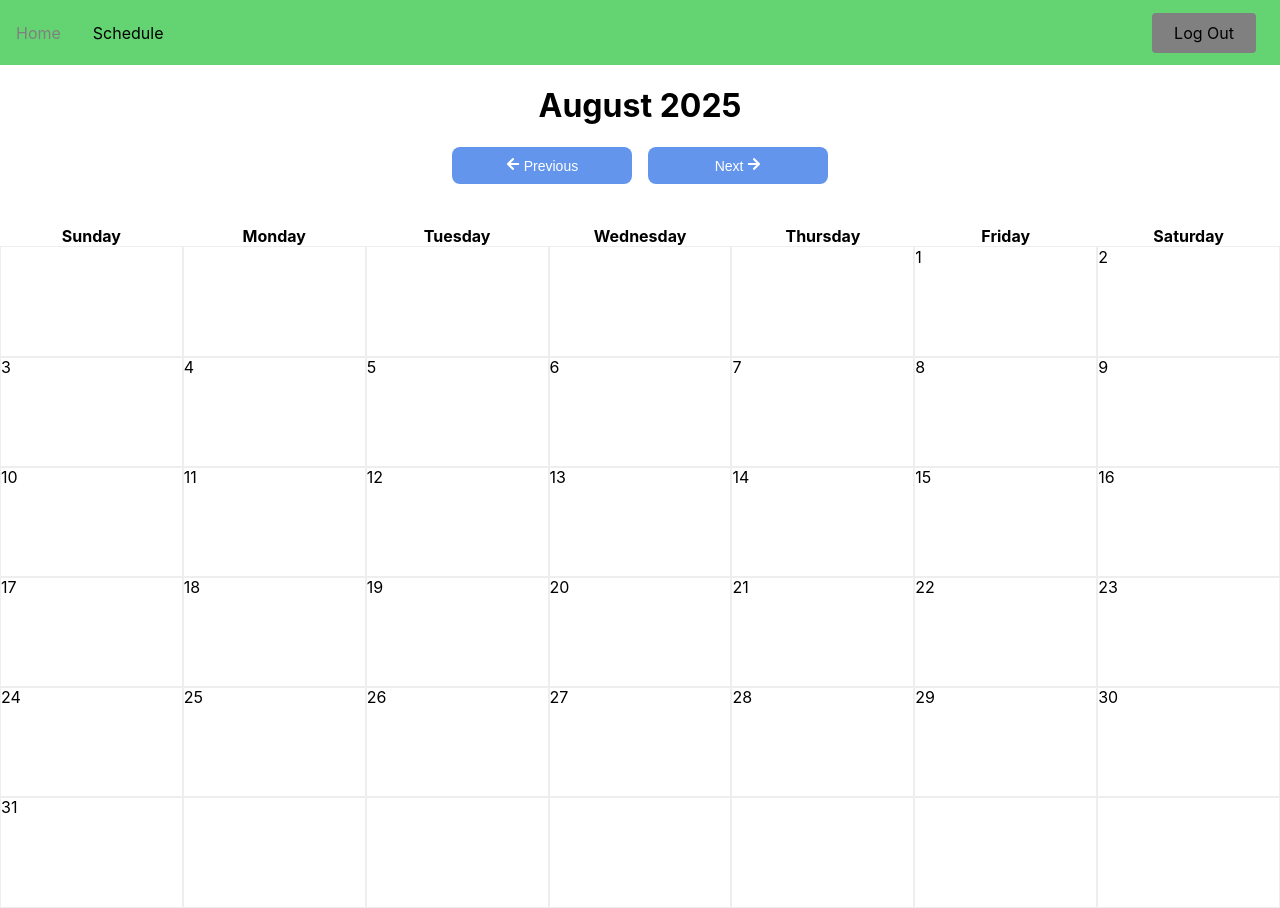
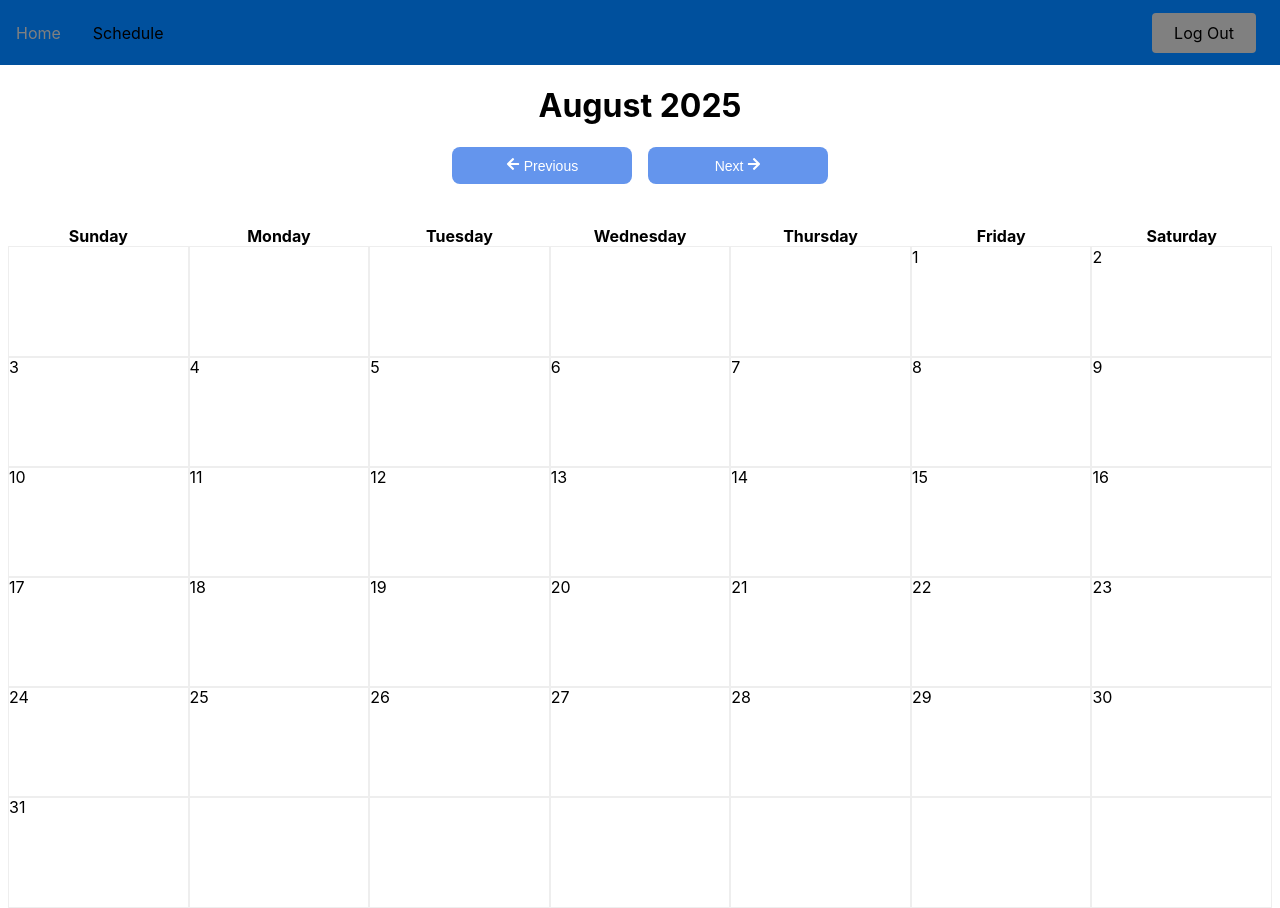
Before and after one commit to kavi005/react-calendar, a React (Create React App) app: page /schedule in a window 1280 px wide. Built offline with nearby package versions, Linux system fonts and the light colour scheme; sample sign-in values are in the browser's storage.

Commit message:
Style updates

```diff
--- a/src/App.css
+++ b/src/App.css
@@ -110,6 +110,10 @@ input[type='button'] {
   font-size: 24px;
   border-radius: 8px;
   cursor: pointer;
+
+  &:hover {
+    background-color: #00509d;
+  }
 }
 
 button {
@@ -120,6 +124,10 @@ button {
     cursor: pointer;
     font-size: 14px;
     padding: 12px;
+
+    &:hover {
+      background-color: #00509d;
+    }
 }
 
 .detailhead {
--- a/src/Calendar/Calendar.js
+++ b/src/Calendar/Calendar.js
@@ -30,10 +30,11 @@ const CalendarTableWrap = styled.div`
     height: 100%;
 `;
 const CalendarTable = styled.div`
-    height: 85%;
+    height: 85vh;
     display: flex;
     flex-direction: column;
-    width: 100%
+    width: auto;
+    padding: 0 8px 0 8px;
 `;
 const CalendarRow = styled.div`
     display: flex;
--- a/src/Calendar/CalendarController.js
+++ b/src/Calendar/CalendarController.js
@@ -42,7 +42,6 @@ export const CalendarController = () => {
 
     /* const createNewEvent = (name, time) => {
         setEvents(events.concat({ name, time, date: selectedDate }));
-        console.log(events);
         setShowNewEventModal(false);
         setSelectedDate(null);
     } */
@@ -56,7 +55,6 @@ export const CalendarController = () => {
 
         const selectedEvent = getAllPropertiesOfEvent().filter(ev => { return ev.id === eventId});
         const currEvent = events.filter(ev => ev.id === eventId);
-        console.log(currEvent[0].date);
         setSelectedDate(moment(currEvent[0].date, 'YYYY-MM-DD'));
         setSelectedEvent(selectedEvent);
         setShowNewEventModal(true);
--- a/src/NavBar/NavBarElements.js
+++ b/src/NavBar/NavBarElements.js
@@ -5,7 +5,7 @@ import styled from "styled-components";
 export const Nav = styled.nav`
     position: sticky;
     top: 0;
-    background: #63d471;
+    background: #00509d;
     height: 65px;
     display: flex;
     justify-content: space-between;
```
